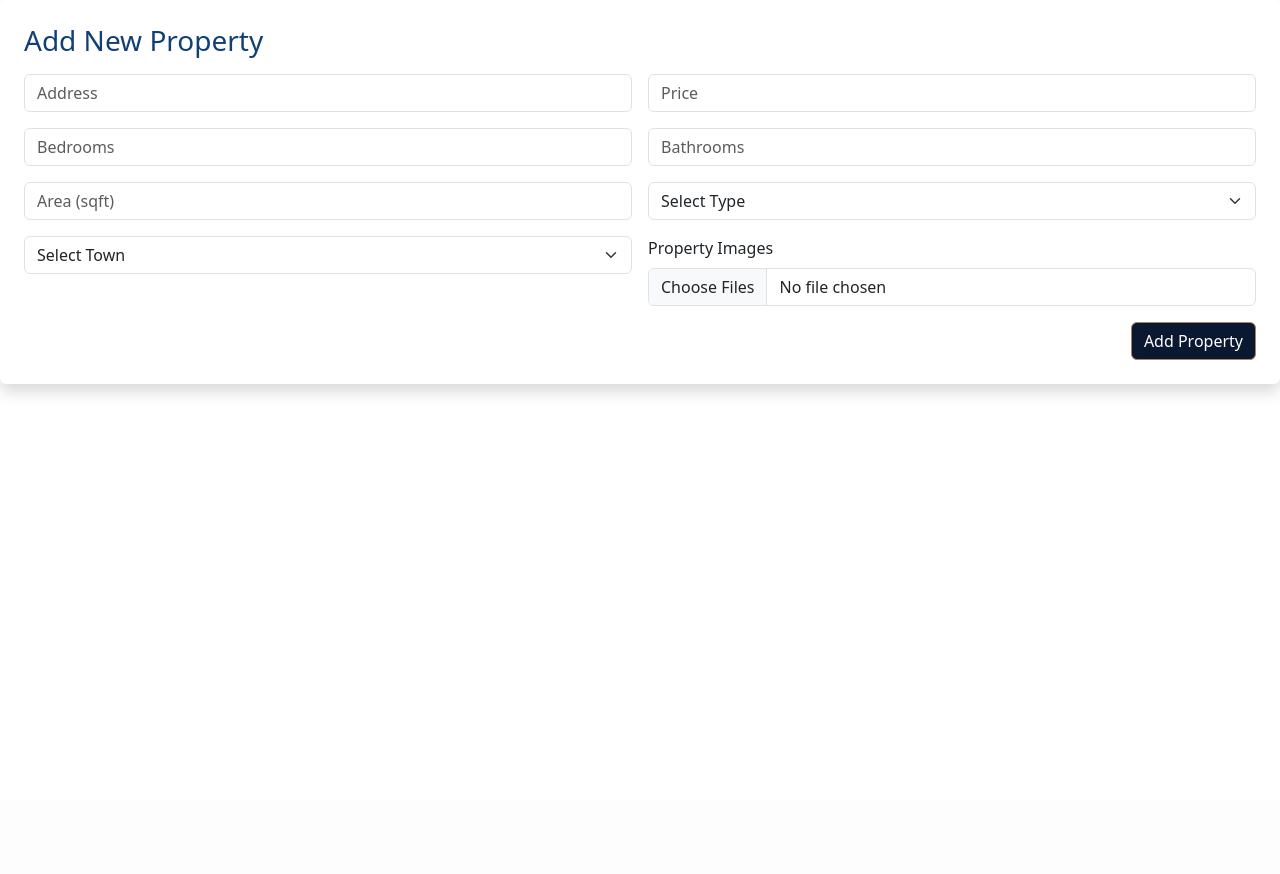
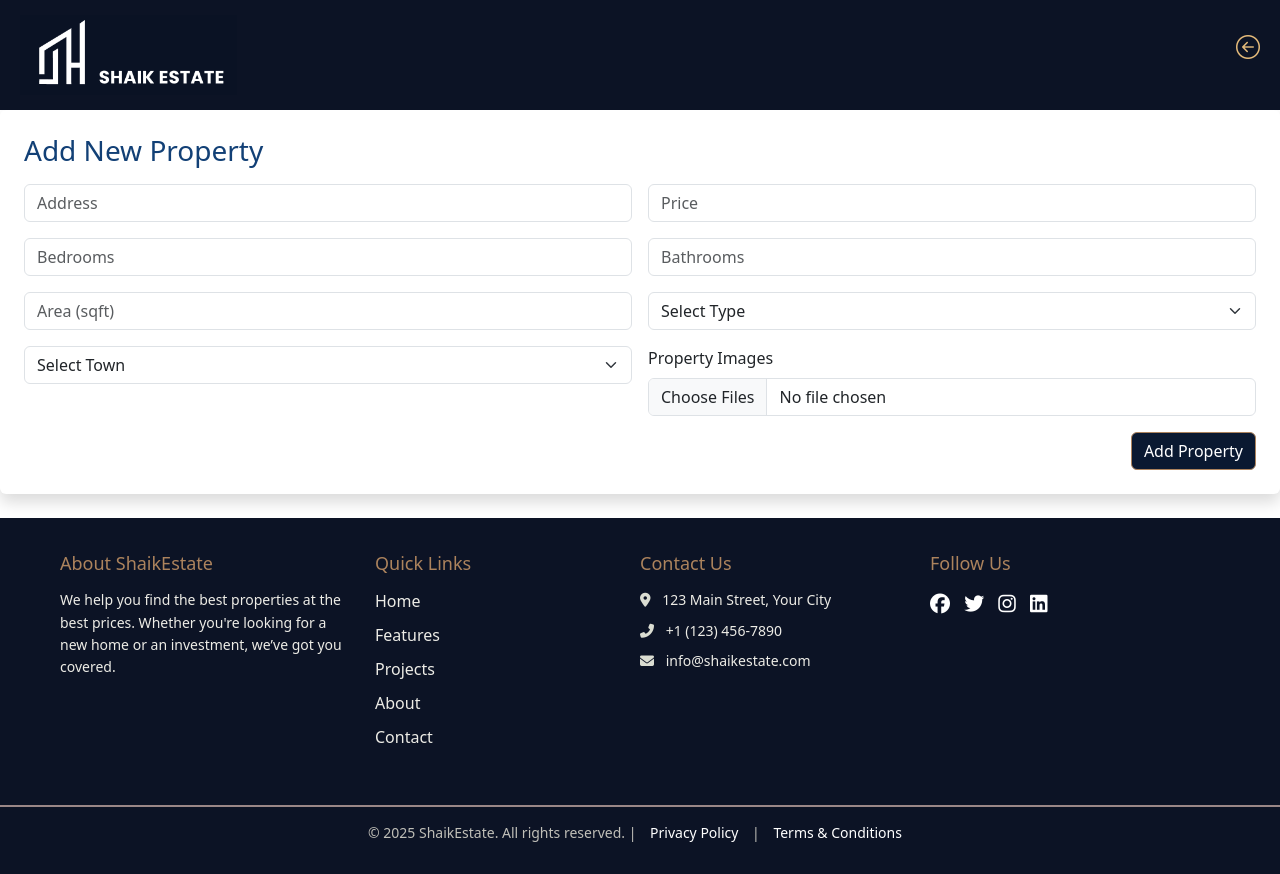
Before and after one commit to shaiks2004/ShaikEstate, a PHP site: page /add_property.html in a window 1280 px wide. Before the commit the page ends 394 px from the top, so only its background shows below. Run offline with PHP 8.4, Linux system fonts and the light colour scheme; data comes from the database, SQL or seed files in the repository.

Commit message:
add_propettry

```diff
--- a/HTML/add_property.html
+++ b/HTML/add_property.html
@@ -4,11 +4,26 @@
   <meta charset="UTF-8" />
   <meta name="viewport" content="width=device-width, initial-scale=1" />
   <title>Add Property</title>
+  <link rel="stylesheet" href="../CSS/header.css">
+  <link rel="stylesheet" href="../CSS/footer.css">
   <link rel="stylesheet" href="https://cdn.jsdelivr.net/npm/bootstrap-icons/font/bootstrap-icons.css" />
   <link href="https://cdnjs.cloudflare.com/ajax/libs/font-awesome/6.5.1/css/all.min.css" rel="stylesheet" />
   <link href="https://cdn.jsdelivr.net/npm/bootstrap@5.3.3/dist/css/bootstrap.min.css" rel="stylesheet" />
 </head>
 <body>
+    <header class="Mainhead">
+        <nav class="navigator">
+            <a href="../HTML/home.php"><img src="../IMAGES/logo.png" alt="ShaikEstate" class="logo" id="header-logo"></a>
+            <ul class="nav-menu">
+                <li>
+                    <a href="javascript:history.back()" class="navs">
+                        <i class="bi bi-arrow-left-circle" style="font-size: 1.5rem; color: #e4ba7a;"></i> <!-- Back Icon -->
+                    </a>
+                </li>
+            </ul>
+        </nav>
+    </header>
+
   <section class="bg-white p-4 rounded shadow mb-4">
     <h3 class="mb-3" style="color:#124076;">Add New Property</h3>
     <form id="property-form" method="POST" action="../api/add_property.php" enctype="multipart/form-data">
@@ -53,6 +68,47 @@
       </div>
     </form>
   </section>
+
+   <footer class="footer">
+        <div class="footer-container">
+            <div class="footer-section">
+                <h3>About ShaikEstate</h3>
+                <p>We help you find the best properties at the best prices. Whether you're looking for a new home or an investment, we’ve got you covered.</p>
+            </div>
+
+            <div class="footer-section">
+                <h3 style="margin-left: 25px;">Quick Links</h3>
+                <ul>
+                    <li><a href="../HTML/home.html" class="navs">Home</a></li>
+                    <li><a href="../HTML/Features.html" class="navs">Features</a></li>
+                    <li><a href="../HTML/Projects.html" class="navs">Projects</a></li>
+                    <li><a href="../HTML/Aboutus.html" class="navs">About</a></li>
+                    <li><a href="../HTML/Contanctus.html" class="navs">Contact</a></li>
+                </ul>
+            </div>
+
+            <div class="footer-section">
+                <h3>Contact Us</h3>
+                <p><i class="fas fa-map-marker-alt"></i> 123 Main Street, Your City</p>
+                <p><i class="fas fa-phone-alt"></i> +1 (123) 456-7890</p>
+                <p><i class="fas fa-envelope"></i> info@shaikestate.com</p>
+            </div>
+
+            <div class="footer-section">
+                <h3>Follow Us</h3>
+                <div class="social-icons">
+                    <a href="https://www.instagram.com/athaulla_athu_01_/?hl=en"><i class="fab fa-facebook"></i></a>
+                    <a href="https://x.com/REMarketingTips"><i class="fab fa-twitter"></i></a>
+                    <a href="https://www.instagram.com/athaulla_athu_01_/?hl=en"><i class="fab fa-instagram"></i></a>
+                    <a href="https://www.instagram.com/athaulla_athu_01_/?hl=en"><i class="fab fa-linkedin"></i></a>
+                </div>
+            </div>
+        </div>
+
+        <div class="footer-bottom">
+            <p>&copy; 2025 ShaikEstate. All rights reserved. | <a href="privacy.html">Privacy Policy</a> | <a href="terms.html">Terms & Conditions</a></p>
+        </div>
+    </footer>
   <script>
     async function fetchTowns() {
       try {
@@ -71,8 +127,6 @@
     }
 
     fetchTowns();
-
-
   </script>
 </body>
 </html>
--- a/HTML/home.php
+++ b/HTML/home.php
@@ -7,7 +7,6 @@
     <title>ShaikEstate</title>
     <!-- Bootstrap Icons -->
     <link rel="stylesheet" href="https://cdn.jsdelivr.net/npm/bootstrap-icons/font/bootstrap-icons.css">
-
     <link href="https://cdnjs.cloudflare.com/ajax/libs/font-awesome/6.5.1/css/all.min.css" rel="stylesheet">
     <link href="https://cdn.jsdelivr.net/npm/bootstrap@5.3.3/dist/css/bootstrap.min.css" rel="stylesheet">
     <link rel="stylesheet" href="https://cdnjs.cloudflare.com/ajax/libs/font-awesome/6.4.2/css/all.min.css">
```
